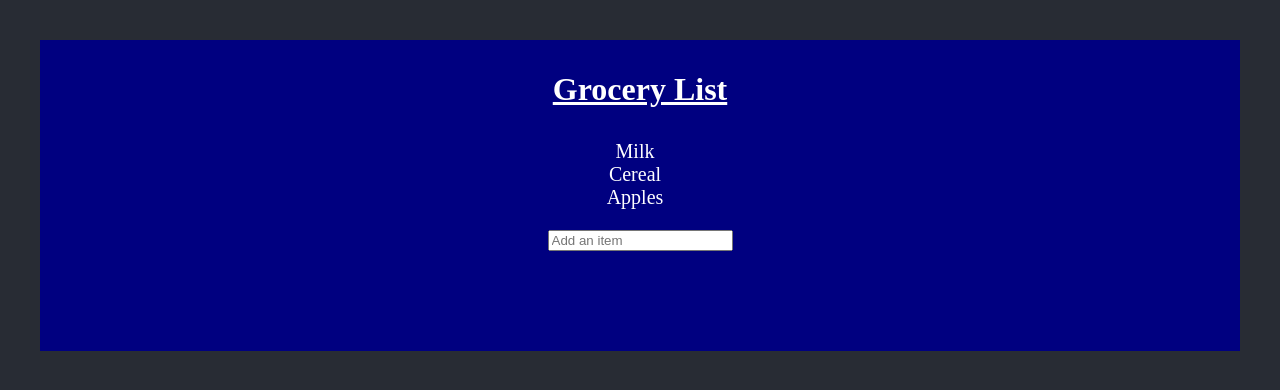
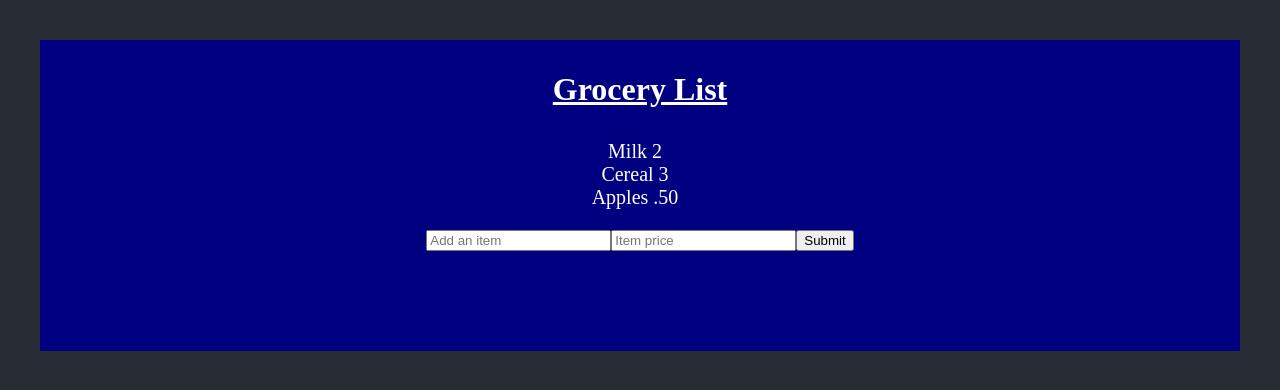
Before and after one commit to DudeMason/Grocery_List, a React (Create React App) app: page / in a window 1280 px wide. Shown: the top 390 px of the page. Built offline with nearby package versions, Linux system fonts and the light colour scheme.

Commit message:
Added prices and listing of prices
Added another input field in GroceryForm

Added price to the hashes

changed handleSubmit to accomodate another input field.

```diff
--- a/src/App.js
+++ b/src/App.js
@@ -6,9 +6,9 @@ import './App.css';
 class App extends Component {
 
   state = { items: [
-    {id: 1, itemName: "Milk", completed: false},
-    {id: 2, itemName: "Cereal", completed: false},
-    {id: 3, itemName: "Apples", completed: false}
+    {id: 1, itemName: "Milk", price: '2', completed: false},
+    {id: 2, itemName: "Cereal", price: '3', completed: false},
+    {id: 3, itemName: "Apples", price: '.50', completed: false}
       ]
     }
 
@@ -86,4 +86,8 @@ class App extends Component {
   }
 }
 
+String.prototype.capitalize = function() {
+    return this.charAt(0).toUpperCase() + this.slice(1);
+}
+
 export default App;
--- a/src/components/GroceryForm.js
+++ b/src/components/GroceryForm.js
@@ -2,20 +2,20 @@ import React, {Component} from 'react'
 
 class GroceryForm extends Component {
 
-  state = {itemName: '', complete: false}
+  state = {itemName: '', price: '', complete: false}
 
-handleChange = (e) => {
-  // this.setState({[e.target.name]: e.target.value})
+  handleChange = (e) => {
   const { name, value } = e.target
   this.setState({ [name]: value })
-}
+  }
 
-handleSubmit = (e) => {
-  e.preventDefault() //stops page reloading
-//   console.log(this.state.todoValue) // <-- DIDN'T WORK?
-  this.props.addItem(this.state)
-  this.setState({ itemName: '' })
-}
+  handleSubmit = (e) => {
+    e.preventDefault()
+
+    this.props.addItem(this.state)
+    this.setState({ itemName: '', price: '' })
+
+  }
 
   render() {
     return(
@@ -28,6 +28,15 @@ handleSubmit = (e) => {
           required
           placeholder='Add an item'
         />
+        <input
+          value={this.state.price}
+          name='price'
+          onChange={this.handleChange}
+
+          required
+          placeholder="Item price">
+        </input>
+        <button>Submit</button>
       </form>
 
     )
--- a/src/components/Item.js
+++ b/src/components/Item.js
@@ -2,12 +2,12 @@ import React from 'react'
 
 // edit = () => {}
 
-const Item = ({ id, itemName, completed, completeItems }) => (
+const Item = ({ id, itemName, price, completed, completeItems }) => (
 <ul
   style= {completed ? {...styles.complete} : {}}
   onClick= {() => completeItems(id)}
 >
-  {itemName.capitalize()}
+  {itemName.capitalize()} {price}
 </ul>
 )
 
@@ -18,9 +18,4 @@ const styles ={
   }
 }
 
-String.prototype.capitalize = function() {
-    return this.charAt(0).toUpperCase() + this.slice(1);
-}
-
-
 export default Item
--- a/src/components/List.js
+++ b/src/components/List.js
@@ -1,7 +1,7 @@
 import React from 'react';
 import Item from './Item'
 
-const List = ({items, completeItems, editItems }) => (
+const List = ({ items, completeItems, editItems }) => (
   <div>
   <h1 style={{textDecorationLine: 'underline'}}>Grocery List</h1>
   <ul style={{ padding: '10px 60px 1px 10px', fontSize: '15pt'}}>
```
